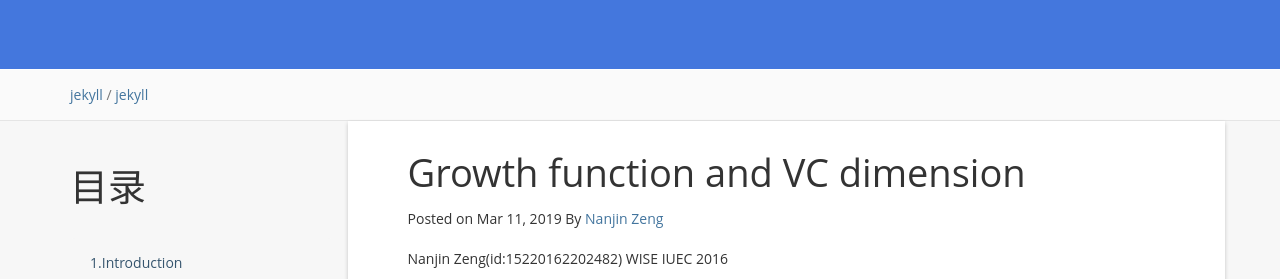
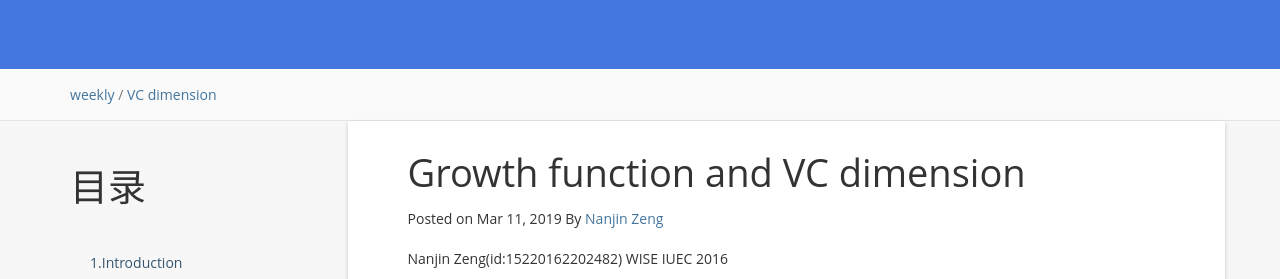
Before and after one commit to NanjinZeng/NanjinZeng.github.io, a Jekyll site: the page built from _posts/2019-03-10-growth-function-and-VC-dimension.md, in a window 1280 px wide and 900 px high. Shown: the part 226-505 px from the top of the window. Built offline with Jekyll 4.4.1, drawn with Linux system fonts in a browser that asks for light colours; nearby versions of some CDN libraries; formulas are drawn with MathJax 3; a script that is not in the unit is left out; comment, search, counter and statistics services are not loaded.

Commit message:
small change

```diff
--- a/_posts/2019-03-10-growth-function-and-VC-dimension.md
+++ b/_posts/2019-03-10-growth-function-and-VC-dimension.md
@@ -2,8 +2,8 @@
 layout: post
 title:  "Growth function and VC dimension"
 date:   2019-03-11 20:24:00 +0800
-categories: jekyll
-tag: jekyll
+categories: weekly
+tag: VC dimension
 ---
 
 * content
```
Also changed, not shown: _posts/2019-03-07-readme.md (+1 -1 lines).
